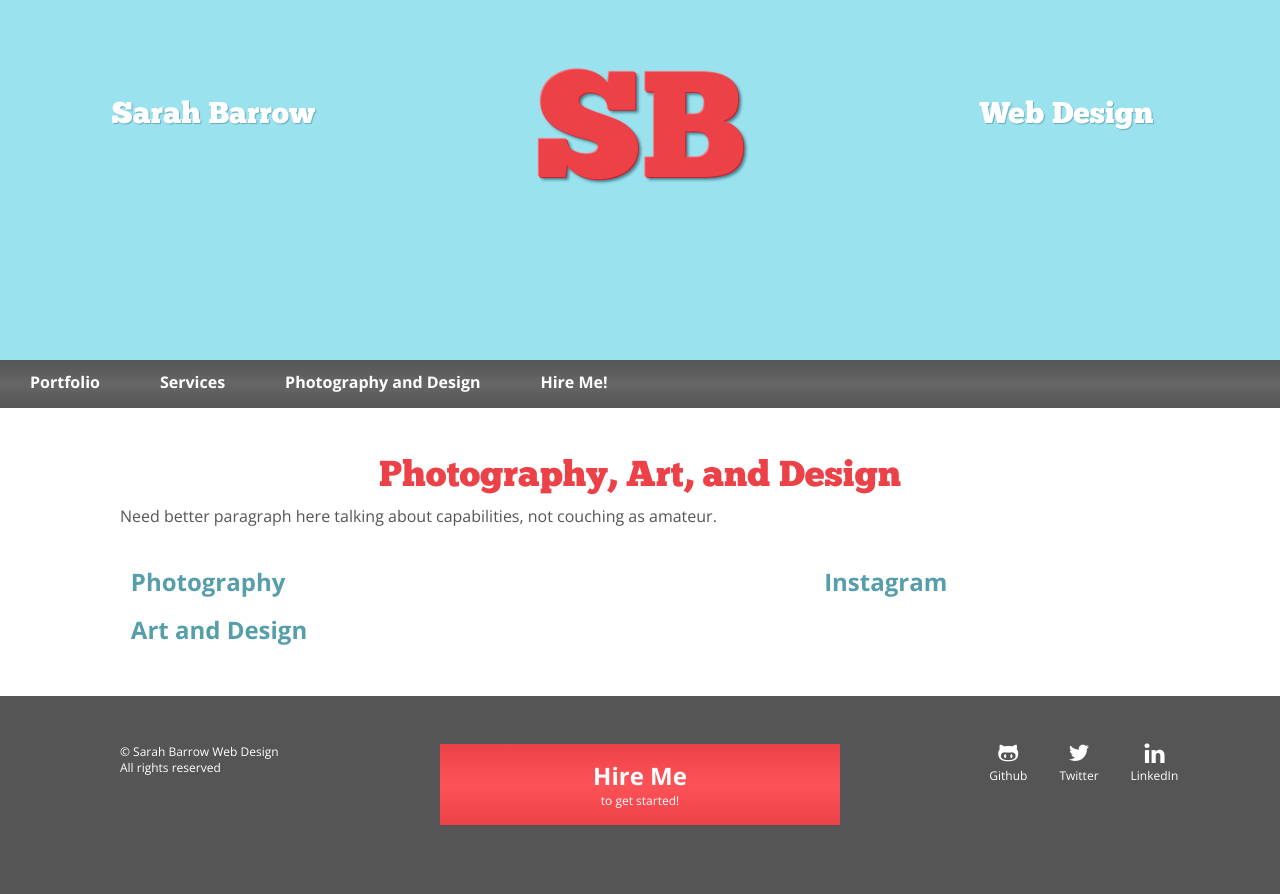
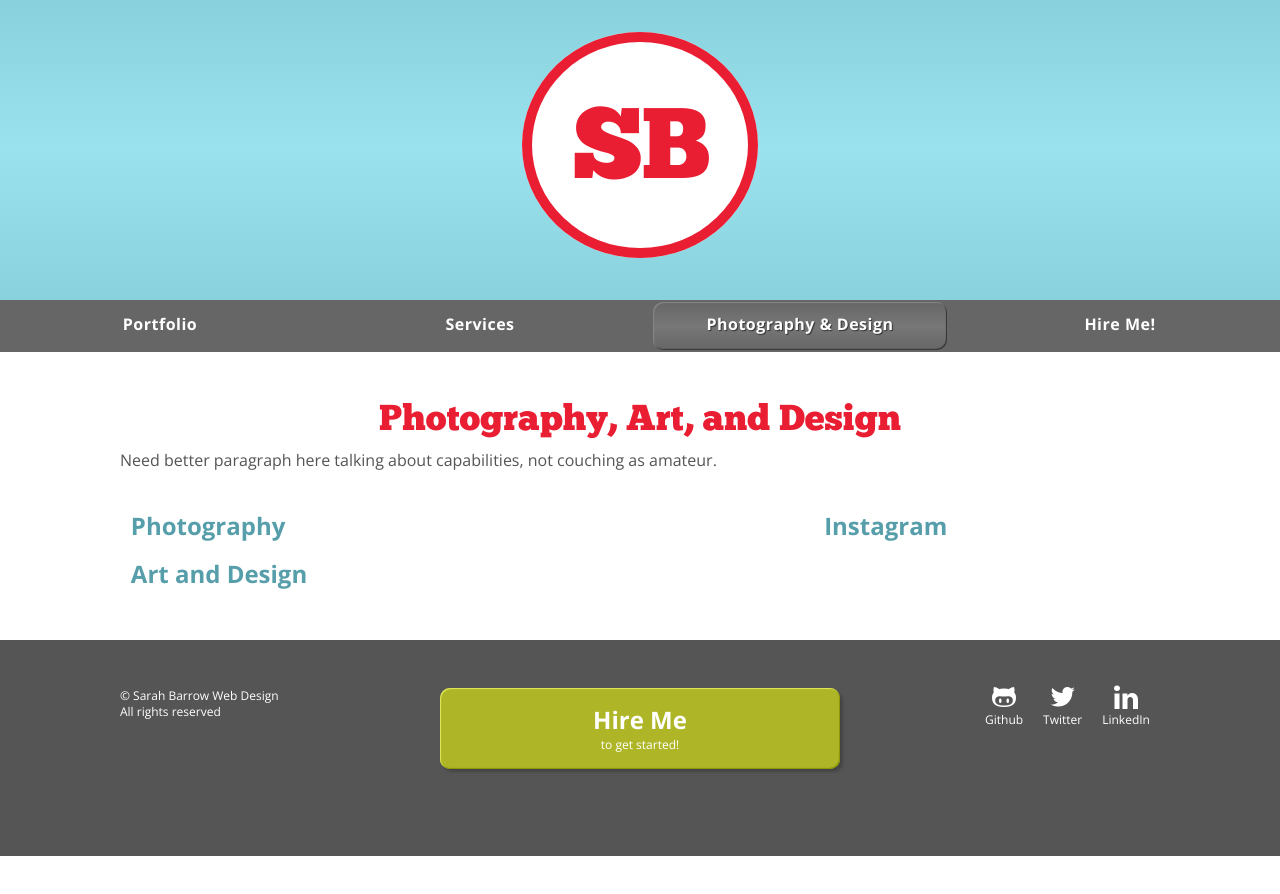
Before and after one commit to bearster22/personal, a plain HTML site: page photography.html in a window 1280 px wide. After the commit the page ends 856 px from the top, so only its background shows below. Drawn offline with nearby package versions, Linux system fonts and the light colour scheme.

Commit message:
less updates
added mixins, other css tweaks

```diff
--- a/css/style.less
+++ b/css/style.less
@@ -9,20 +9,6 @@
 @import "grid.less";
 
 
-//////////////////
-// VARIABLES
-//////////////////
-
-@flame: 	#ed4148;
-@aqua: 		#8ad1de;
-@lime: 		#bfc738;
-@dark: 		#555555;
-@gray: 		#cccccc;
-@aqua-dark:	#8ad1de - #333;
-
-
-
-
 /*******************************/
 /*******************************/
 
@@ -30,6 +16,35 @@
 /* Author: Sarah Barrow Web Design */
 /* Created with LESS (sarahbarrow.com/css/style.less) */
 /* See room for improvement? Let me know! */
+
+
+
+//////////////////
+// VARIABLES
+//////////////////
+
+@flame: 	#EA1E32;
+@aqua: 		#8ad1de;
+@lime: 		#bfc738 - #111;
+@dark: 		#555555;
+@gray: 		#cccccc;
+@aqua-dark:	#8ad1de - #333;
+@radius:	1rem;					// for rounded corners
+
+
+
+
+//////////////////
+// SEMANTIC GRID
+//////////////////
+
+
+@column-width: 60;
+@gutter-width: 20;
+@columns: 12;
+@total-width: 100%;				// makes layout fluid
+
+
 
 
 //////////////////
@@ -41,24 +56,30 @@
 html 	{	font-size: 62.5%;
 		}
 
-/* MIXIN FOR BODY TEXT */
+// MIXIN FOR BODY TEXT
 .text	{	color: @dark;
 			font-family: 'Open Sans', sans-serif;
 			font-size: 1.6rem;
 			line-height: 2.4rem;
 		}
 
-/* MIXIN FOR LINKS */
+// MIXIN FOR LINKS
 .link	{	color: @flame;
 			text-decoration: none;
 		}
 
-/* TEXT SHADOW MIXIN */
+// TEXT SHADOW MIXIN
 .text-shadow (@background)	{	text-shadow: 1px 1px 1px @background - #222;
 							}
 
+// TEXT LETTERPRESS MIXIN
 
-/* GRADIENT MIXIN */
+.letterpress (@element, @background)	{	text-shadow: 1px 1px 1px @element - #222,
+								 						-1px -1px 1px @element + #222,
+								 						3px 3px 3px @background + #222;
+										}
+
+// GRADIENT MIXIN
 .gradient (@color)	{	background: @color;
 						background: -moz-linear-gradient(top,  @color 0%, @color + #111 50%, @color 100%); /* FF3.6+ */
 						background: -webkit-gradient(linear, left top, left bottom, color-stop(0%,@color), color-stop(50%,@color + #111), color-stop(100%,@color)); /* Chrome, Safari4+ */
@@ -69,9 +90,17 @@ html 	{	font-size: 62.5%;
 						filter: progid:DXImageTransform.Microsoft.gradient( startColorstr='@color', endColorstr='@color',GradientType=0 ); /* IE6-9 */
 					}
 
-/* ROUNDED CORNERS MIXIN */
-.rounded (@radius)	{
-					}
+
+//	TAB HIGHLIGHT MIXIN
+.tab (@element)	{	box-shadow: inset 1px 1px 1px @element + #333,
+								inset -1px -1px 1px @element - #222,
+				}
+
+// TAB HIGHLIGHT + BOX SHADOW MIXIN
+.tab-shadow (@element, @background)	{	box-shadow: inset 1px 1px 1px @element + #333,
+													inset -1px -1px 1px @element - #222,
+													3px 3px 3px @background - #111;
+							}
 
 
 /*******************************/
@@ -115,15 +144,7 @@ a		{	.link;
 
 
 
-//////////////////
-// SEMANTIC GRID
-//////////////////
 
-
-@column-width: 60;
-@gutter-width: 20;
-@columns: 12;
-@total-width: 100%;				// makes layout fluid
 
 
 //////////////////
@@ -134,32 +155,27 @@ a		{	.link;
 /* HEADER */
 /*******************************/
 
-header	{	height: 36rem;							// ensures background color covers floating columns below
-			background: @aqua + #111;
-			div	{	.column(4);							// spaces and centers 3 header elements -- try flexbox instead?
-					margin-top: 8rem;
-					&#lead	{	text-align: right;
-							}
-					&#logo	{	text-align: center;
-								margin-top: 6rem;
-								font-family: 'ChunkFiveRegular', serif;
-								text-shadow: 1px 1px 1px @flame - #222,
-											 -1px -1px 1px @flame + #222,
-											 3px 3px 3px @aqua-dark - #111;
-							}
-					h1		{	font-size: 3rem;
-								line-height: 3rem;
-								color: #fff;
-								.text-shadow(@aqua);
-							}
-							a, a:hover,
-							a:visited	{	color: @flame;
-											text-decoration: none;
-											font-size: 15rem;
-											line-height: 15rem;
-											display: block;
-										}
+header	{	width: 100%;
+			height: 30rem;							// ensures background color covers floating columns below
+			.gradient(@aqua);
+			div	{	.column(12);
+					text-align: center;
+					font-family: 'ChunkFiveRegular', serif;
+					color: @flame;
+					a, a:hover,
+					a:visited	{	text-decoration: none;
+									font-size: 10rem;
+									line-height: 30rem;
+									letter-spacing: -.2rem;
+									padding: 5.5rem 4rem 4.5rem;
+									color: @flame;
+									background: #fff;
+									border-radius: 50%;
+									border: 1rem solid @flame;
+								}
 				}
+			#hide	{	display: none;
+					}
 		}
 
 
@@ -171,22 +187,30 @@ header	{	height: 36rem;							// ensures background color covers floating column
 nav		{	clear: both;
 			height: 4.8rem;
 			background: @dark + #111;
-			.gradient(@dark);
 			font-weight: 700;
-				ul	{	li	{	float: left;
-								display: block;
-
-							a:visited	{	color: #fff;
-										}
-							a	{	text-align: center;
-									padding: 1rem 3rem;
+			border-top: .2rem solid @dark + #111;
+			border-bottom: .2rem solid @dark + #111;
+			ul	{
+					li	{	.column(3);
+							a	{	letter-spacing: .05rem;
+									text-align: center;
+									padding: 1rem 0rem 1.4rem;
 									color: #fff;
 									display: block;
-									&:hover	{	color: @flame + #111;
+									border-radius: @radius;
+									&:visited	{	color: #fff;
+												}
+									&:hover	{	.gradient(@dark + #111);
 												text-decoration: none;
+												.tab(@dark);
+												.text-shadow(@dark);
 											}
-									&#active_item	{	/* prepend arrow from symbolset */
-											}
+									&#active_item	{	.gradient(@dark + #111);
+														.tab(@dark);
+														.text-shadow(@dark);
+														/* prepend arrow from symbolset */
+													}
+
 								}
 
 						}
@@ -226,6 +250,10 @@ section	{	padding: 2.4rem 0;
 						}
 			&#instagram	{	.column(4);
 						}
+			&.portfolio	{	img	{	.column(4);										// img for default screen size = 300px
+								}
+
+						}
 		}
 
 
@@ -250,30 +278,28 @@ footer	{	clear: both;
 									a	{	color: #fff;
 											display: block;
 											padding: 2.4rem 0 1.2rem 0;
+											background: @lime;
+											border-radius: @radius;
+											.tab-shadow(@lime, @dark);
 											&:hover	{	text-decoration: none;
+														.gradient(@lime);
+														.text-shadow(@lime);
 													}
-											& #button_large	{	font-size: 2.4rem;
+											#button_large	{	font-size: 2.4rem;
 																font-weight: 700;
 															}
-											& #button_small	{	font-size: 1.2rem;
-																line-height: 2.4rem;
+											#button_small	{	line-height: 2.4rem;
 															}
-											.gradient(@flame);
-											/* rounded corners */
-
-
 										}
 
 								}
 
 					&#social	{	.column(3);
-									.push(1);
 									text-align: center;
-									& ul	{	float: left;
+									& ul	{	float: right;
 												li	{	float: right;
-														padding-left: 1.6rem;
-														padding-right: 1.6rem;
-														div	{	font-size:	2rem;
+														padding: 0rem 1rem;
+														div	{	font-size:	2.4rem;
 																line-height: 2.4rem;
 															}
 														a	{	color: #fff;
--- a/photography.html
+++ b/photography.html
@@ -16,16 +16,15 @@
 
 <body>
 <header>
-	<div id="lead"><h1>Sarah Barrow</h1></div>
-    <div id="logo"><a href="index.html" title="Sarah Barrow Web Design">SB</a></div>
-    <div><h1>Web Design</h1></div>
+	<h1 id="hide">Sarah Barrow Web Design</h1>
+	<div><a href="index.html" title="Sarah Barrow Web Design">SB</a></div>
 </header>
 
 <nav>
 	<ul>
 		<li><a href="web-portfolio.html" title="Portfolio">Portfolio</a></li>
 	    <li><a href="web-services.html" title="Services">Services</a></li>
-        <li><a id="active_item" href="photography.html" title="Photography and Design">Photography and Design</a></li>
+        <li><a id="active_item" href="photography.html" title="Photography and Design">Photography &amp; Design</a></li>
         <!--<li><a href="blog/index.html" title="Blog">Blog</a></li>-->
         <li><a href="contact.php" title="Contact">Hire Me!</a></li>
     </ul>
```
Also changed, not shown: index.html (+3 -4 lines), web-portfolio.html (+8 -9 lines), web-services.html (+3 -4 lines), css/style.css, img/Hamline-MBA.png (added), img/Hamline-home-new.png (added), img/Hamline-home-old.png (added), img/imaging-iowa.png (added), 1 other file.
